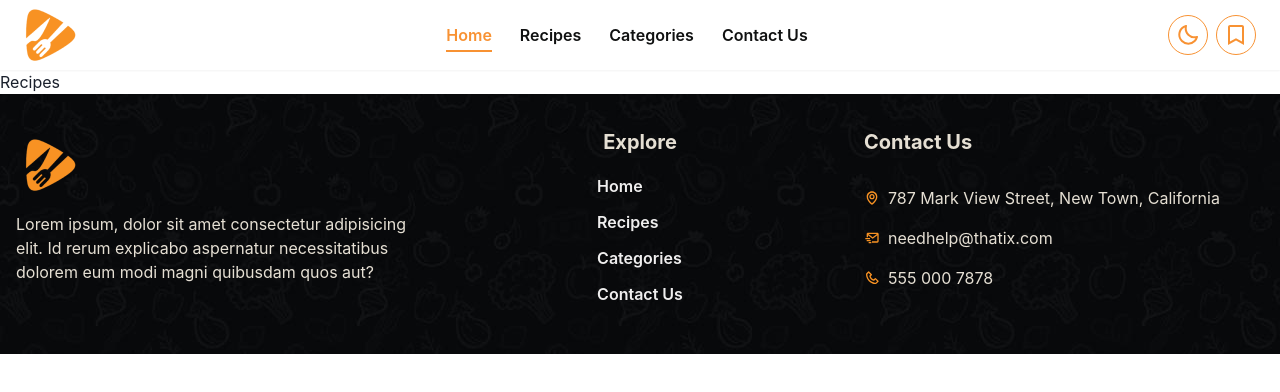
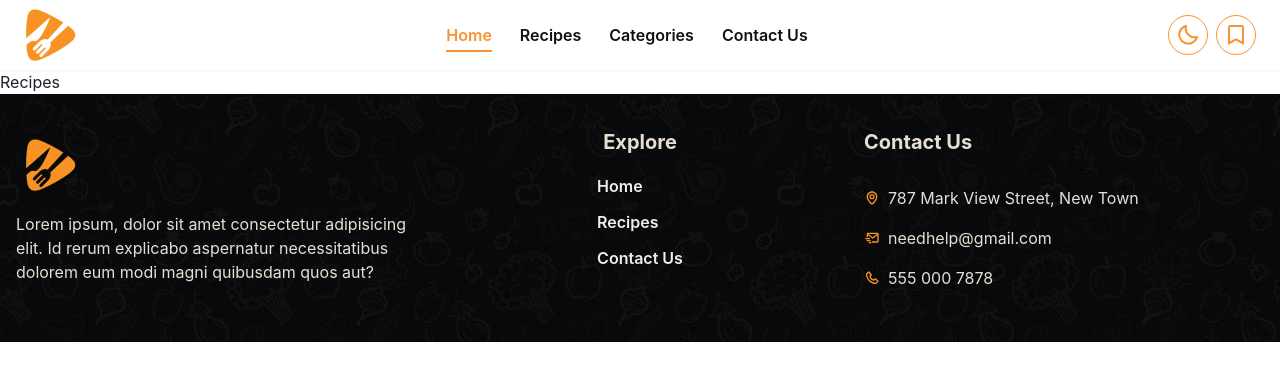
Before and after one commit to alaashalaby/recipes-website, a React (Vite) app: page /recipes in a window 1280 px wide. Shown: the top 392 px of the page. Built offline with nearby package versions, Linux system fonts and the light colour scheme.

Commit message:
Edit in content of footer

```diff
--- a/src/components/Footer.tsx
+++ b/src/components/Footer.tsx
@@ -18,7 +18,7 @@ const Footer = () => {
   return (
     <Box as="footer" bgImage={FooterBG} filter="invert(1)" py={9}>
       <Container maxW="7xl">
-        <SimpleGrid columns={[1, 2, 3]} spacing={6}>
+        <SimpleGrid columns={[1, 1, 3]} spacing={6}>
           <Box>
             <RouterLink to="/">
               <Image src={logo} alt="recipe-logo" filter="invert(1)" />
@@ -29,7 +29,7 @@ const Footer = () => {
               quibusdam quos aut?
             </Text>
           </Box>
-          <Flex flexDir="column" align={{base:"flex-start",lg:"center"}}>
+          <Flex flexDir="column" align={{ base: "flex-start", lg: "center" }}>
             <Heading fontSize="xl" mb={5}>
               Explore
             </Heading>
@@ -51,9 +51,6 @@ const Footer = () => {
               </ListItem>
               <ListItem>
                 <RouterLink to="/recipes">Recipes</RouterLink>
-              </ListItem>
-              <ListItem>
-                <RouterLink to="/categories">Categories</RouterLink>
               </ListItem>
               <ListItem>
                 <RouterLink to="contact-us">Contact Us</RouterLink>
@@ -79,13 +76,13 @@ const Footer = () => {
               <ListItem mb={4}>
                 <Link href="#">
                   <BiMap color="#f89223" filter="invert(1)" /> 787 Mark View
-                  Street, New Town, California
+                  Street, New Town
                 </Link>
               </ListItem>
               <ListItem mb={4}>
-                <Link href="mailto:needhelp@thatix.com">
+                <Link href="mailto:needhelp@gmail.com">
                   <BiMailSend color="#f89223" filter="invert(1)" />
-                  needhelp@thatix.com
+                  needhelp@gmail.com
                 </Link>
               </ListItem>
               <ListItem mb={4}>
```
